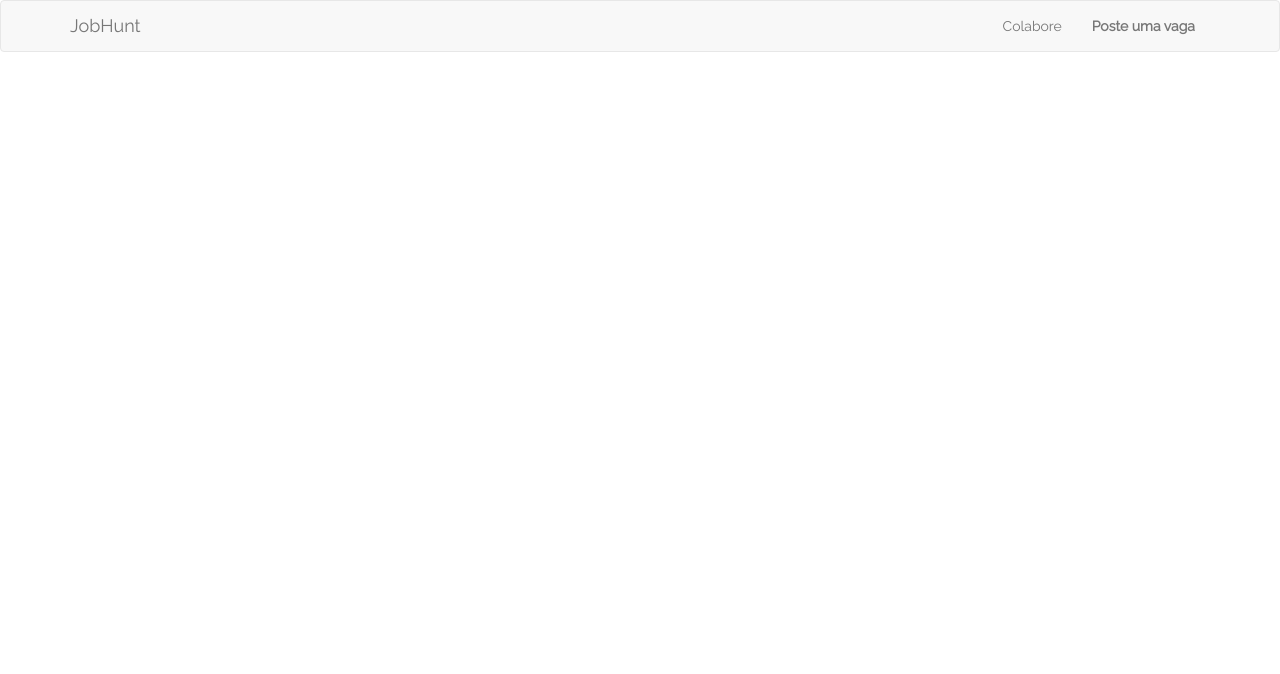
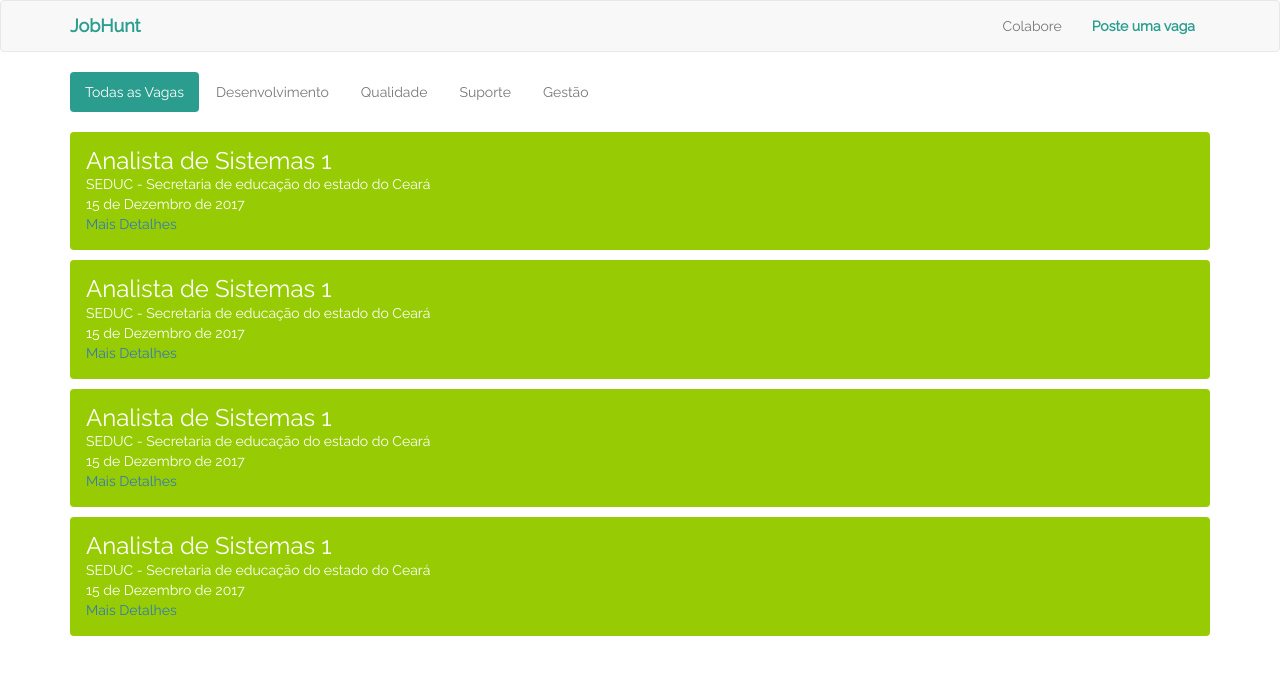
Before and after one commit to adrianobrito/jobhunt, a React (Create React App) app: page / in a window 1280 px wide. Shown: the top 674 px of the page. Built offline with nearby package versions, Linux system fonts and the light colour scheme.

Commit message:
Advance some good steps

```diff
--- a/src/template/Template.jsx
+++ b/src/template/Template.jsx
@@ -1,11 +1,13 @@
 import React from 'react';
 import NavTemplate from './nav-template/NavTemplate'
 import Filter from './filter/Filter'
+import JobBoard from './job-board/JobBoard'
 
 const Template = () => (
 	<div>
 		<NavTemplate/>
 		<Filter/>
+		<JobBoard/>
 	</div>
 )
 
--- a/src/template/filter/Filter.css
+++ b/src/template/filter/Filter.css
@@ -0,0 +1,13 @@
+.Filter-Tabs a {
+	color: #777;
+}
+
+.Filter-Tabs li.active a {
+    background-color: #2A9D8F !important;
+    text-decoration: none;
+}
+
+.Filter-Tabs li a:focus,
+.Filter-Tabs li a:active {
+   outline: none !important;
+}
--- a/src/template/filter/Filter.jsx
+++ b/src/template/filter/Filter.jsx
@@ -1,5 +1,17 @@
 import React from 'react'
+import { Grid, Tabs, Tab } from 'react-bootstrap';
+import './Filter.css'
 
-const Filter = () => <h1></h1>
+const Filter = () => (
+	<Grid>
+		<Tabs id='filterTabs' defaultActiveKey={1} bsStyle='pills' className='Filter-Tabs'>
+			<Tab eventKey={1} title="Todas as Vagas"></Tab>
+			<Tab eventKey={2} title="Desenvolvimento"></Tab>
+			<Tab eventKey={3} title="Qualidade"></Tab>
+			<Tab eventKey={4} title="Suporte"></Tab>
+			<Tab eventKey={5} title="Gestão"></Tab>
+		</Tabs>
+	</Grid>
+);
 
 export default Filter
--- /dev/null
+++ b/src/template/job-board/JobBoard.css
@@ -0,0 +1,3 @@
+.JobBoard-Container {
+	margin-top: 2rem;
+}
--- /dev/null
+++ b/src/template/job-board/JobBoard.jsx
@@ -0,0 +1,15 @@
+import React from 'react';
+import { Grid } from 'react-bootstrap';
+import JobBoardItem from './job-board-item/JobBoardItem'
+import './JobBoard.css'
+
+const JobBoard = () => (
+	<Grid className='JobBoard-Container'>
+		<JobBoardItem/>
+		<JobBoardItem/>
+		<JobBoardItem/>
+		<JobBoardItem/>
+	</Grid>
+);
+
+export default JobBoard;
--- /dev/null
+++ b/src/template/job-board/job-board-item/JobBoardItem.css
@@ -0,0 +1,17 @@
+.JobBoardItem-container {
+	border: 1px solid transparent;
+    border-radius: 4px;
+    background-color: #97CC04 !important;
+    color: white;
+    padding: 1.5rem;
+    margin-bottom: 1rem;
+}
+
+.JobBoardItem-container p {
+	margin-bottom: 0;
+}
+
+.JobBoardItem-container h3 {
+	margin-top: 0;
+	margin-bottom: 0;
+}
--- /dev/null
+++ b/src/template/job-board/job-board-item/JobBoardItem.jsx
@@ -0,0 +1,13 @@
+import React from 'react'
+import './JobBoardItem.css'
+
+const JobBoardItem = () => (
+	<div className="JobBoardItem-container">
+		<h3>Analista de Sistemas 1</h3>
+		<p>SEDUC - Secretaria de educação do estado do Ceará</p>
+		<p>15 de Dezembro de 2017</p>
+		<a href="#">Mais Detalhes</a>
+	</div>
+);
+
+export default JobBoardItem;
--- a/src/template/nav-template/navbar-component/NavbarComponent.css
+++ b/src/template/nav-template/navbar-component/NavbarComponent.css
@@ -0,0 +1,4 @@
+.brand {
+	color: #2A9D8F !important;
+	font-weight: bolder;
+}
--- a/src/template/nav-template/navbar-component/NavbarComponent.jsx
+++ b/src/template/nav-template/navbar-component/NavbarComponent.jsx
@@ -1,5 +1,6 @@
 import React, { Component } from 'react';
 import { Nav, Navbar } from 'react-bootstrap';
+import './NavbarComponent.css'
 
 class NavbarComponent extends Component {
 
@@ -8,7 +9,7 @@ class NavbarComponent extends Component {
             <Navbar collapseOnSelect>
               <Navbar.Header>
                 <Navbar.Brand>
-                  <a href="#">JobHunt</a>
+                  <a href="#" className="brand">JobHunt</a>
                 </Navbar.Brand>
                 <Navbar.Toggle />
               </Navbar.Header>
--- a/src/template/nav-template/navbar-item/NavbarItem.css
+++ b/src/template/nav-template/navbar-item/NavbarItem.css
@@ -3,5 +3,5 @@
 }
 
 .NavbarItem-featured a {
-	color: #2A9D8F;
+	color: #2A9D8F !important;
 }
--- a/src/template/nav-template/navbar-item/NavbarItem.jsx
+++ b/src/template/nav-template/navbar-item/NavbarItem.jsx
@@ -8,7 +8,7 @@ class NavbarItem extends Component{
     	var featuredClass = this.props.isFeatured ? 'NavbarItem-featured' : '';
 
         return (
-            <NavItem href="{this.props.href}" className={featuredClass}>{this.props.label}</NavItem>
+            <NavItem href={this.props.href} className={featuredClass}>{this.props.label}</NavItem>
         );
     }
 
```
Also changed, not shown: src/index.css (line endings or trailing spaces).
